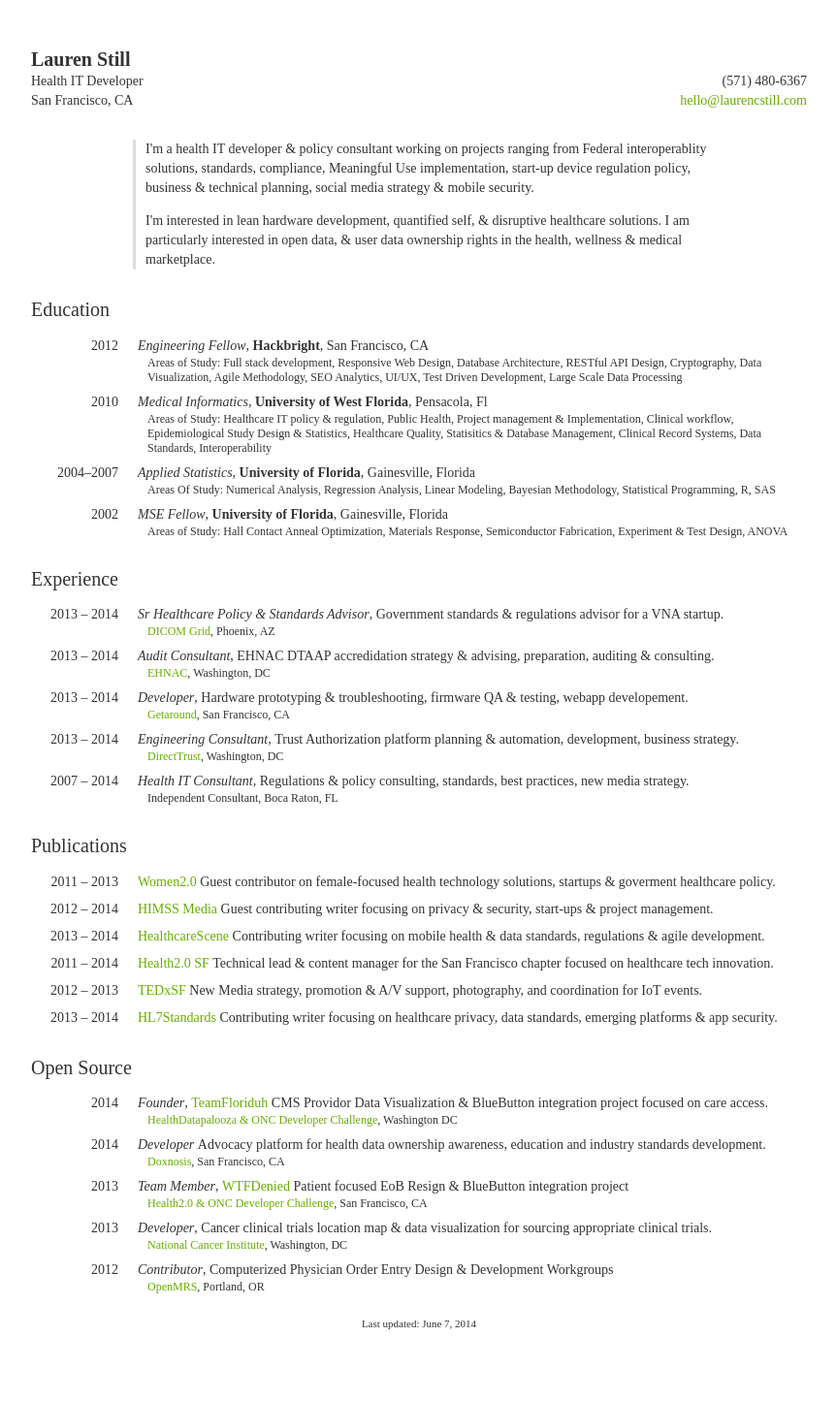
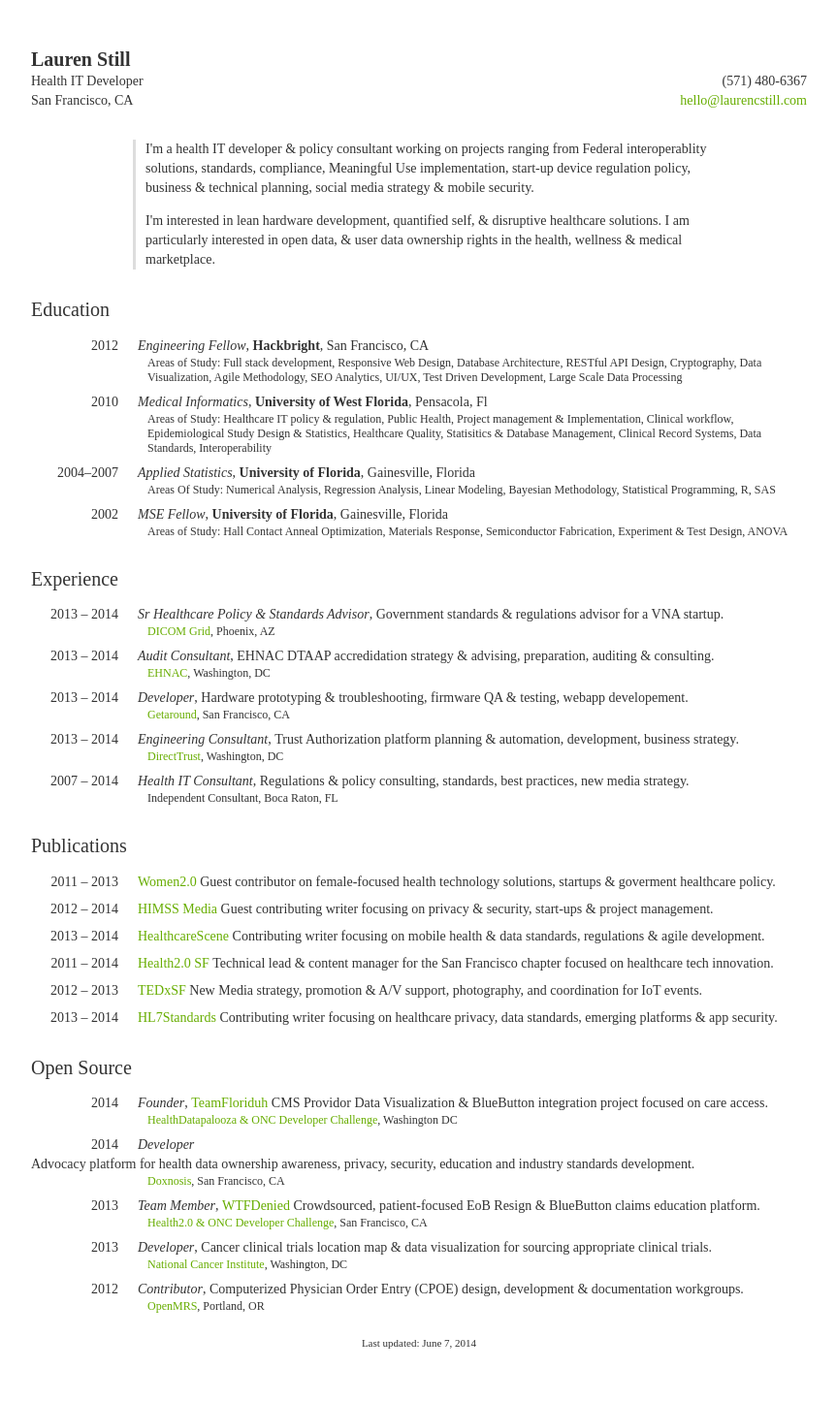
Before and after one commit to laurenstill/laurenstill.github.io, a Jekyll site: the page cv/index.html, which Jekyll copies as it is, in a window 1280 px wide. Shown: the whole page at 97% size, without its empty margins (208-1071 px from the left). Built offline with Jekyll 4.4.1, drawn with Linux system fonts in a browser that asks for light colours; comment, search, counter and statistics services are not loaded.

Commit message:
Update index.html

```diff
--- a/cv/index.html
+++ b/cv/index.html
@@ -184,7 +184,7 @@
                 <li>
                     <span class="date">2014</span>
                     <span class="position">Developer</span>
-                    <span class="project">Advocacy platform for health data ownership awareness, education and industry standards development.</span>
+                    <span class="project">Advocacy platform for health data ownership awareness, privacy, security, education and industry standards development.</span>
                     <span class="meta">
                     <a href="http://www.doxnosis.org">Doxnosis</a>, San Francisco, CA<br>
                     </span>
@@ -192,7 +192,7 @@
                 <li>
                     <span class="date">2013</span>
                     <span class="position">Team Member</span>,
-                    <span class="project"><a href="http://bit.ly/eobpreso">WTFDenied</a> Patient focused EoB Resign &amp; BlueButton integration project</span>
+                    <span class="project"><a href="http://bit.ly/eobpreso">WTFDenied</a> Crowdsourced, patient-focused EoB Resign &amp; BlueButton claims education platform.</span>
                     <span class="meta">
                         <a href="http://www.health2con.com/devchallenge/health-2-0-sf-code-a-thon-2013/">Health2.0 &amp; ONC Developer Challenge</a>, San Francisco, CA<br>
                     </span>
@@ -209,7 +209,7 @@
                 <li>
                     <span class="date">2012</span>
                     <span class="position">Contributor</span>,
-                    <span class="project">Computerized Physician Order Entry Design &amp; Development Workgroups</span>
+                    <span class="project">Computerized Physician Order Entry (CPOE) design, development &amp; documentation workgroups.</span>
                     <span class="meta">
                         <a href="http://wiki.openmrs.org">OpenMRS</a>, Portland, OR<br>
                     </span>
```
